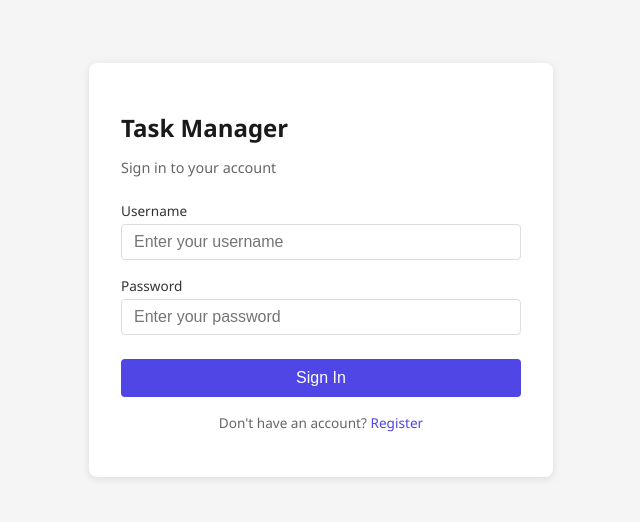
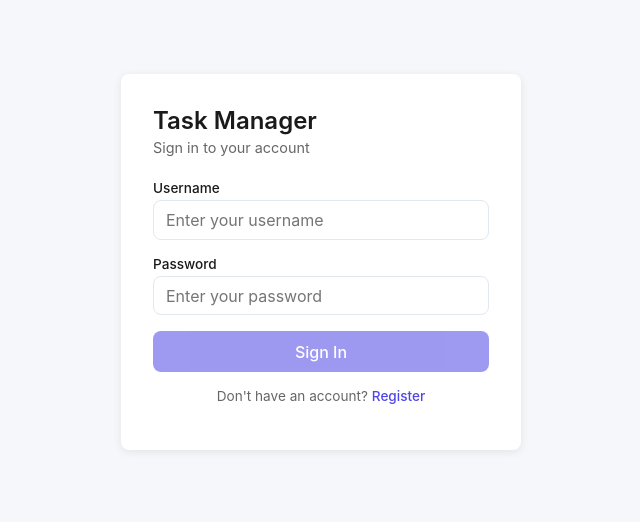
Before and after one commit to FrozenProduction/task-manager, a React (Vite) app in the folder frontend/react/: page /login in a window 1280 px wide. Shown: the part 138-660 px from the top of the page, without its empty margins (319-959 px from the left). Built offline with nearby package versions, Linux system fonts and the light colour scheme.

Commit message:
polish(ui): add theme.css + apply to LoginPage — Inter font, primary button states, input focus, error link

```diff
--- a/frontend/react/src/main.jsx
+++ b/frontend/react/src/main.jsx
@@ -1,3 +1,4 @@
+import "./theme.css";
 import React from "react";
 import ReactDOM from "react-dom/client";
 import App from "./App";
--- a/frontend/react/src/pages/LoginPage.jsx
+++ b/frontend/react/src/pages/LoginPage.jsx
@@ -29,50 +29,50 @@ export default function LoginPage() {
   };
 
   return (
-    <div style={styles.container}>
-      <div style={styles.card}>
-        <h1 style={styles.title}>Task Manager</h1>
-        <p style={styles.subtitle}>Sign in to your account</p>
+    <div className="container">
+      <div className="card">
+        <h1 className="page-title">Task Manager</h1>
+        <p className="subtitle">Sign in to your account</p>
 
-        <form onSubmit={handleSubmit} style={styles.form}>
-          <div style={styles.field}>
-            <label style={styles.label}>Username</label>
+        <form onSubmit={handleSubmit} className="form">
+          <div className="field">
+            <label className="label">Username</label>
             <input
               type="text"
               value={username}
               onChange={(e) => setUsername(e.target.value)}
-              style={styles.input}
+              className="input"
               placeholder="Enter your username"
               required
             />
           </div>
 
-          <div style={styles.field}>
-            <label style={styles.label}>Password</label>
+          <div className="field">
+            <label className="label">Password</label>
             <input
               type="password"
               value={password}
               onChange={(e) => setPassword(e.target.value)}
-              style={styles.input}
+              className="input"
               placeholder="Enter your password"
               required
             />
           </div>
 
-          {error && <p style={styles.error}>{error}</p>}
+          {error && <p className="error">{error}</p>}
 
           <button
             type="submit"
             disabled={loading || !username || !password}
-            style={styles.button}
+            className="btn btn-primary"
           >
             {loading ? "Signing in..." : "Sign In"}
           </button>
         </form>
 
-        <p style={styles.link}>
+        <p className="link">
           Don't have an account?{" "}
-          <Link to="/register" style={styles.linkText}>
+          <Link to="/register" className="link-text">
             Register
           </Link>
         </p>
@@ -80,81 +80,3 @@ export default function LoginPage() {
     </div>
   );
 }
-
-const styles = {
-  container: {
-    minHeight: "100vh",
-    display: "flex",
-    alignItems: "center",
-    justifyContent: "center",
-    backgroundColor: "#f5f5f5",
-    fontFamily: "'Segoe UI', system-ui, sans-serif",
-  },
-  card: {
-    backgroundColor: "white",
-    padding: "2rem",
-    borderRadius: "8px",
-    boxShadow: "0 2px 8px rgba(0,0,0,0.1)",
-    width: "100%",
-    maxWidth: "400px",
-  },
-  title: {
-    fontSize: "1.5rem",
-    fontWeight: "600",
-    marginBottom: "0.25rem",
-    color: "#1a1a1a",
-  },
-  subtitle: {
-    color: "#666",
-    marginBottom: "1.5rem",
-    fontSize: "0.9rem",
-  },
-  form: {
-    display: "flex",
-    flexDirection: "column",
-    gap: "1rem",
-  },
-  field: {
-    display: "flex",
-    flexDirection: "column",
-    gap: "0.25rem",
-  },
-  label: {
-    fontSize: "0.85rem",
-    fontWeight: "500",
-    color: "#333",
-  },
-  input: {
-    padding: "0.5rem 0.75rem",
-    border: "1px solid #ddd",
-    borderRadius: "4px",
-    fontSize: "1rem",
-  },
-  button: {
-    padding: "0.6rem",
-    backgroundColor: "#4f46e5",
-    color: "white",
-    border: "none",
-    borderRadius: "4px",
-    fontSize: "1rem",
-    fontWeight: "500",
-    cursor: "pointer",
-    marginTop: "0.5rem",
-  },
-  error: {
-    color: "#dc2626",
-    fontSize: "0.85rem",
-    margin: 0,
-  },
-  link: {
-    marginTop: "1rem",
-    textAlign: "center",
-    color: "#666",
-    fontSize: "0.85rem",
-  },
-  linkText: {
-    color: "#4f46e5",
-    textDecoration: "none",
-    fontWeight: "500",
-  },
-};
--- /dev/null
+++ b/frontend/react/src/theme.css
@@ -0,0 +1,131 @@
+/* Task Manager — UI theme (page-by-page rollout, started with Login) */
+:root {
+  --bg: #f5f7fa;
+  --surface: #ffffff;
+  --text: #1a1a1a;
+  --text-muted: #666666;
+  --border: #e2e8f0;
+  --primary: #4f46e5;
+  --primary-hover: #4338ca;
+  --primary-pressed: #3730a3;
+  --danger: #dc2626;
+  --radius: 8px;
+  --shadow-sm: 0 2px 8px rgba(0, 0, 0, 0.08);
+  --font: "Inter", "Segoe UI", system-ui, -apple-system, sans-serif;
+}
+
+* { box-sizing: border-box; }
+
+body {
+  margin: 0;
+  font-family: var(--font);
+  color: var(--text);
+  background: var(--bg);
+  -webkit-font-smoothing: antialiased;
+  -moz-osx-font-smoothing: grayscale;
+}
+
+/* === Login page (initial 12 classes) === */
+.container {
+  min-height: 100vh;
+  display: flex;
+  align-items: center;
+  justify-content: center;
+  padding: 1.5rem;
+}
+.card {
+  background: var(--surface);
+  padding: 2rem;
+  border-radius: var(--radius);
+  box-shadow: var(--shadow-sm);
+  width: 100%;
+  max-width: 400px;
+}
+.page-title {
+  font-size: 1.5rem;
+  font-weight: 600;
+  margin: 0 0 0.25rem;
+  color: var(--text);
+}
+.subtitle {
+  color: var(--text-muted);
+  margin: 0 0 1.5rem;
+  font-size: 0.9rem;
+}
+.form {
+  display: flex;
+  flex-direction: column;
+  gap: 1rem;
+}
+.field {
+  display: flex;
+  flex-direction: column;
+  gap: 0.25rem;
+}
+.label {
+  font-size: 0.85rem;
+  font-weight: 500;
+  color: var(--text);
+}
+.input {
+  padding: 0.55rem 0.75rem;
+  border: 1px solid var(--border);
+  border-radius: var(--radius);
+  font-size: 1rem;
+  font-family: inherit;
+  background: var(--surface);
+  color: var(--text);
+  transition: border-color 0.15s, box-shadow 0.15s;
+}
+.input:focus {
+  outline: none;
+  border-color: var(--primary);
+  box-shadow: 0 0 0 3px rgba(79, 70, 229, 0.15);
+}
+.btn {
+  display: inline-flex;
+  align-items: center;
+  justify-content: center;
+  padding: 0.65rem 1rem;
+  border: none;
+  border-radius: var(--radius);
+  font-size: 1rem;
+  font-weight: 500;
+  font-family: inherit;
+  cursor: pointer;
+  transition: background 0.15s, transform 0.05s;
+}
+.btn-primary {
+  background: var(--primary);
+  color: #fff;
+}
+.btn-primary:hover:not(:disabled) {
+  background: var(--primary-hover);
+}
+.btn-primary:active:not(:disabled) {
+  background: var(--primary-pressed);
+  transform: translateY(1px);
+}
+.btn:disabled {
+  opacity: 0.55;
+  cursor: not-allowed;
+}
+.error {
+  color: var(--danger);
+  font-size: 0.85rem;
+  margin: 0;
+}
+.link {
+  margin-top: 1rem;
+  text-align: center;
+  color: var(--text-muted);
+  font-size: 0.85rem;
+}
+.link-text {
+  color: var(--primary);
+  text-decoration: none;
+  font-weight: 500;
+}
+.link-text:hover {
+  text-decoration: underline;
+}
```
